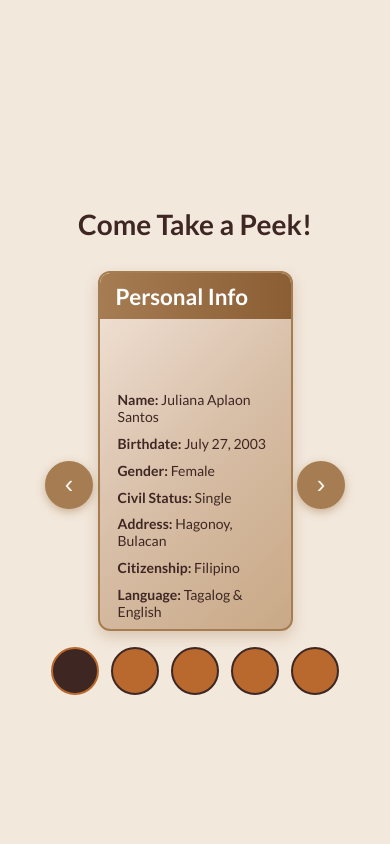
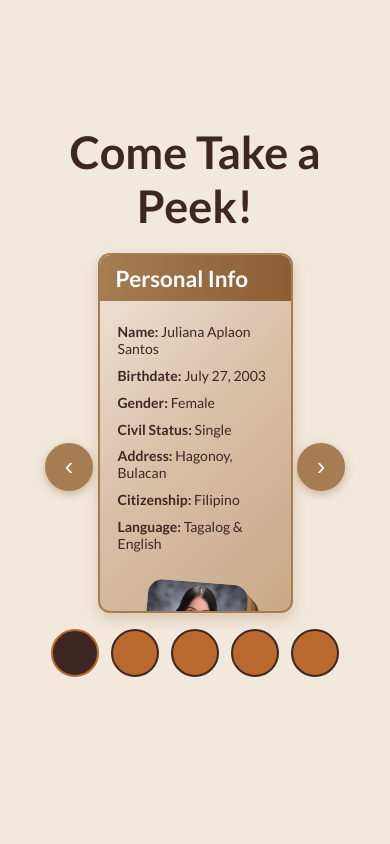
Before and after one commit to julianaaplaonsantos/mywebsite, a React (Vite) app: page / in a window 390 px wide. Shown: the part 820-1664 px from the top of the page. Built offline with nearby package versions, Linux system fonts and the light colour scheme.

Commit message:
fix ui for tabs

```diff
--- a/src/sections/About.css
+++ b/src/sections/About.css
@@ -440,37 +440,13 @@
   transform: translateX(50%);
 }
 
-/* tablets */
-@media (max-width: 1024px) {
-  .about-section {
-    padding: 60px 20px;
-  }
-
+@media (max-width: 768px) and (max-width: 1200px){
   .about-section > h2 {
-    margin-top: -100px !important;
-    margin-bottom: 30px;
     font-size: 45px;
-  }
-
-  .slider-container {
-    height: 550px;
-  }
-
-  .personal-info-wrapper {
-    margin-top: 50px;
-    align-items: center;
-  }
-}
-
-/* small tablets & large phones */
-@media (max-width: 768px) {
-  .about-section {
-    padding: 60px 15px 40px;
-  }
-
-  .about-section > h2 {
-    font-size: 28px;
-    margin-top: -155px;
+    font-weight: bold;
+    margin-top: -200px !important;
+    margin-bottom: 20px;
+    text-align: center;
   }
 
   .slider-container {
@@ -558,7 +534,6 @@
   }
 }
 
-/* phones */
 @media (max-width: 480px) {
   .about-section {
     padding: 50px 15px 40px;
--- a/src/sections/Projects.css
+++ b/src/sections/Projects.css
@@ -271,7 +271,7 @@
   100% { transform: translateY(-25px); }
 }
 
-@media (max-width: 768px) and (max-width: 1024px) {
+@media (max-width: 768px) and (max-width: 1200px){
   .projects-section {
     padding: 50px 12px 20px;
     min-height: auto;
@@ -282,9 +282,9 @@
     margin-top: 60px !important;
   }
   .section-title {
-    font-size: 26px;
+    font-size: 45px;
     margin-top: 50px;
-    margin-bottom: 25px;
+    margin-bottom: 35px;
   }
   .projects-grid {
     grid-template-columns: 1fr;
@@ -304,11 +304,12 @@
     height: 120px;
   }
   .see-more-container {
-    margin-top: 30px;
+    margin-top: -10px;
   }
   .github-button {
     padding: 10px 22px;
-    font-size: 0.85rem;
+    font-size: 1.2rem;
+    margin-top: 10px;
   }
   .projects-section .circle1 {
     top: 5%;
```
